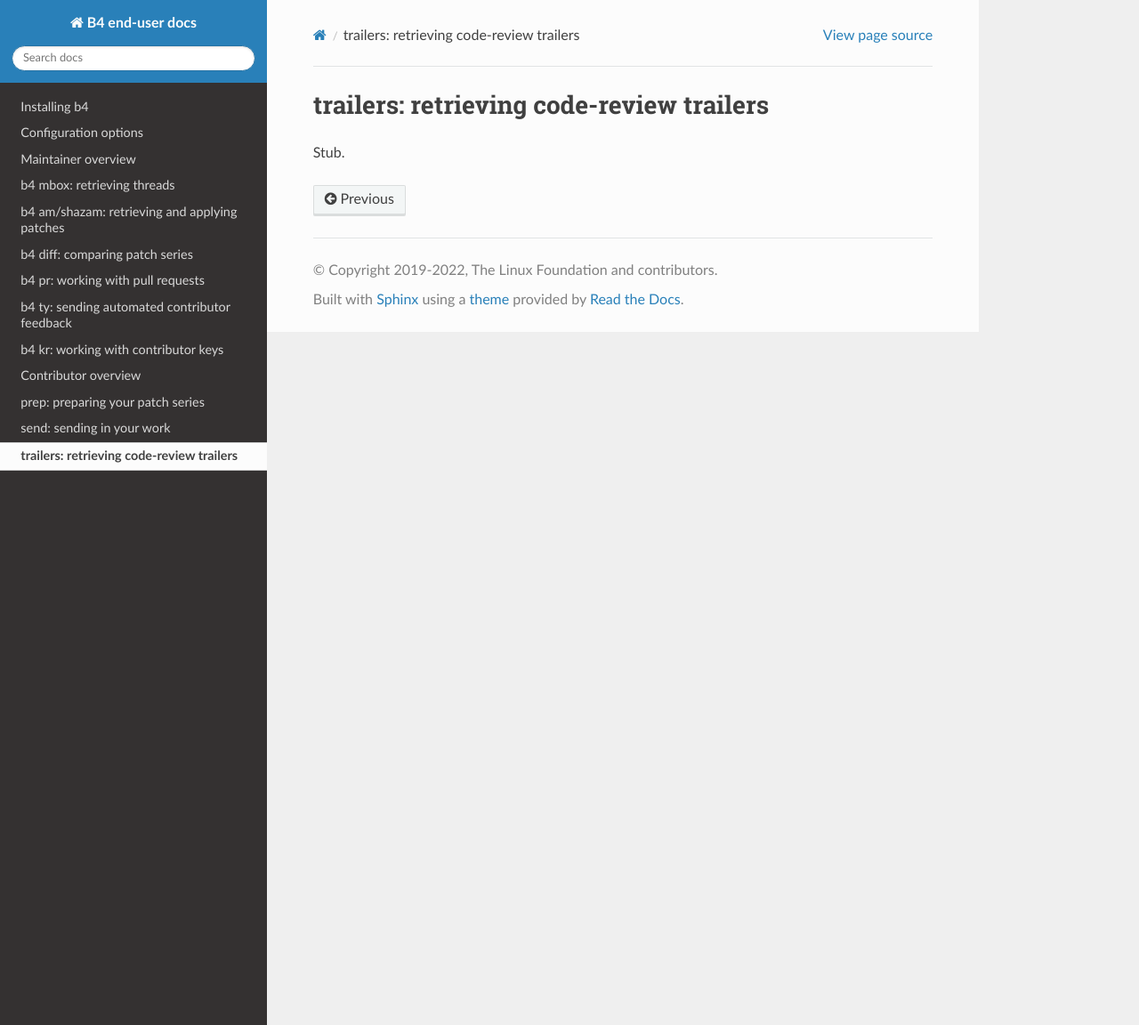
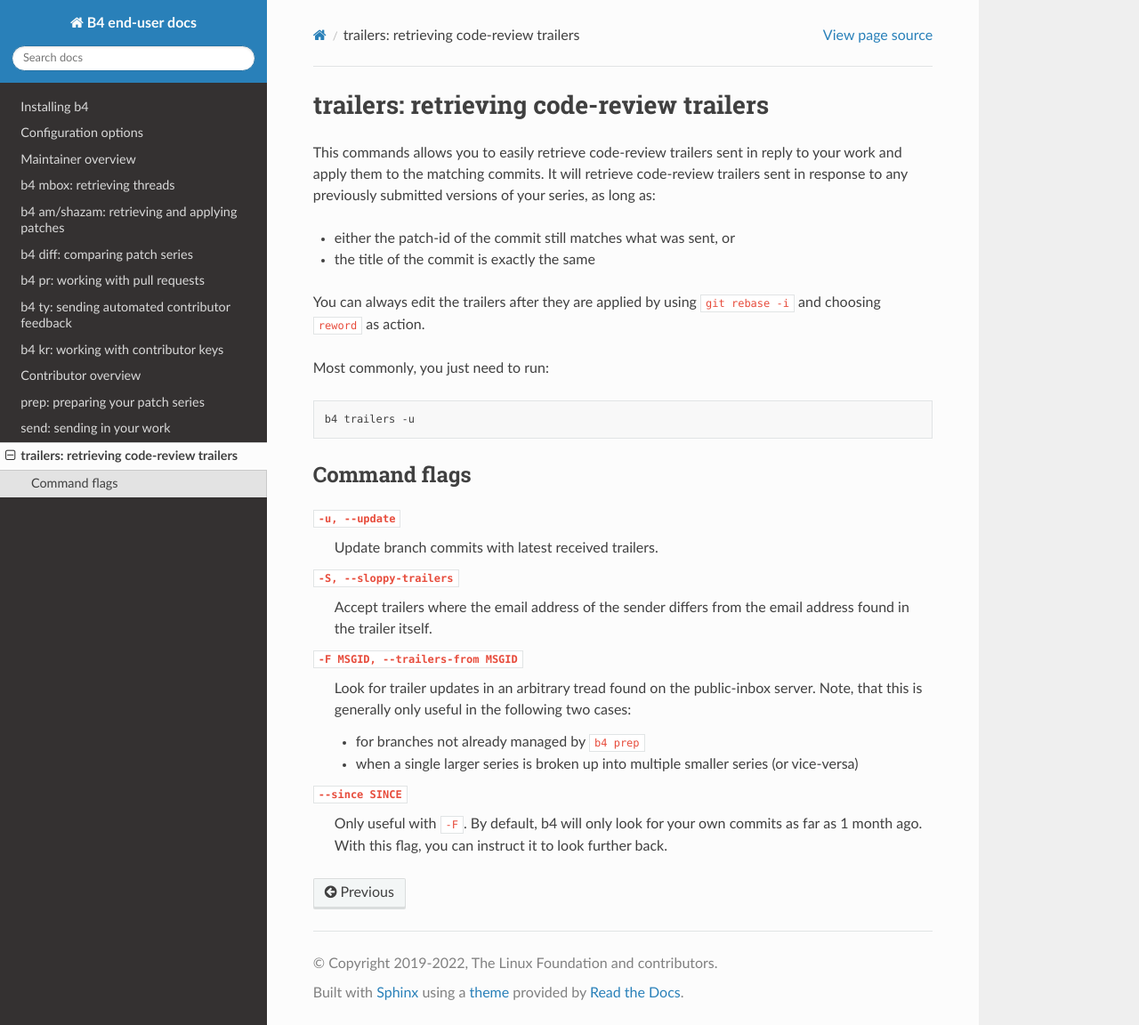
Before and after one commit to mricon/b4, a Sphinx documentation site: the page built from docs/contributor/trailers.rst, in a window 1280 px wide and 1152 px high. Shown: the whole window at 89% size. Built offline with Sphinx 7.4.7 and the Read the Docs theme 2.0.0, drawn with Linux system fonts in a browser that asks for light colours.

Commit message:
docs: add b4 trailers documentation
Completes the "ez" set of features added in 0.10.

Signed-off-by: Konstantin Ryabitsev <konstantin@linuxfoundation.org>

```diff
--- a/docs/contributor/trailers.rst
+++ b/docs/contributor/trailers.rst
@@ -1,4 +1,39 @@
 trailers: retrieving code-review trailers
 =========================================
+This commands allows you to easily retrieve code-review trailers sent in
+reply to your work and apply them to the matching commits. It will
+retrieve code-review trailers sent in response to any previously
+submitted versions of your series, as long as:
 
-Stub.
+* either the patch-id of the commit still matches what was sent, or
+* the title of the commit is exactly the same
+
+You can always edit the trailers after they are applied by using ``git
+rebase -i`` and choosing ``reword`` as action.
+
+Most commonly, you just need to run::
+
+    b4 trailers -u
+
+Command flags
+-------------
+``-u, --update``
+  Update branch commits with latest received trailers.
+
+``-S, --sloppy-trailers``
+  Accept trailers where the email address of the sender differs from the
+  email address found in the trailer itself.
+
+``-F MSGID, --trailers-from MSGID``
+  Look for trailer updates in an arbitrary tread found on the
+  public-inbox server. Note, that this is generally only useful in the
+  following two cases:
+
+  * for branches not already managed by ``b4 prep``
+  * when a single larger series is broken up into multiple smaller
+    series (or vice-versa)
+
+``--since SINCE``
+  Only useful with ``-F``. By default, b4 will only look for your own
+  commits as far as 1 month ago. With this flag, you can instruct it to
+  look further back.
```
